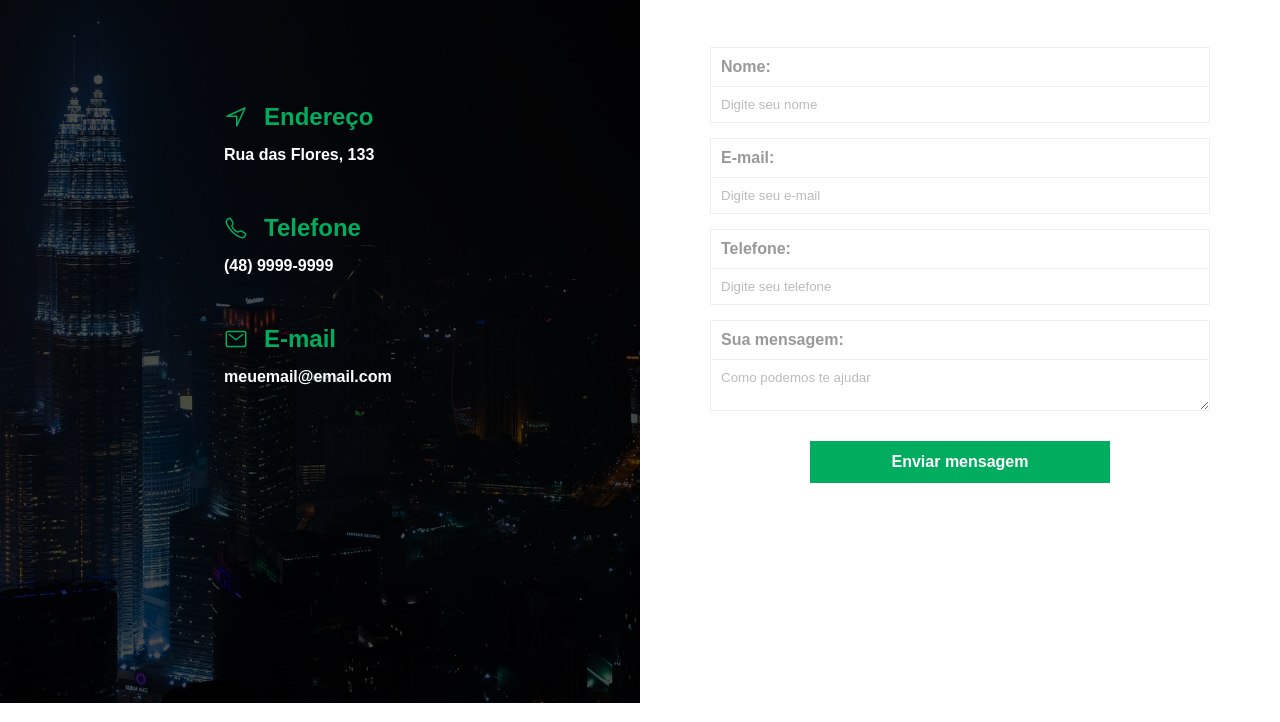
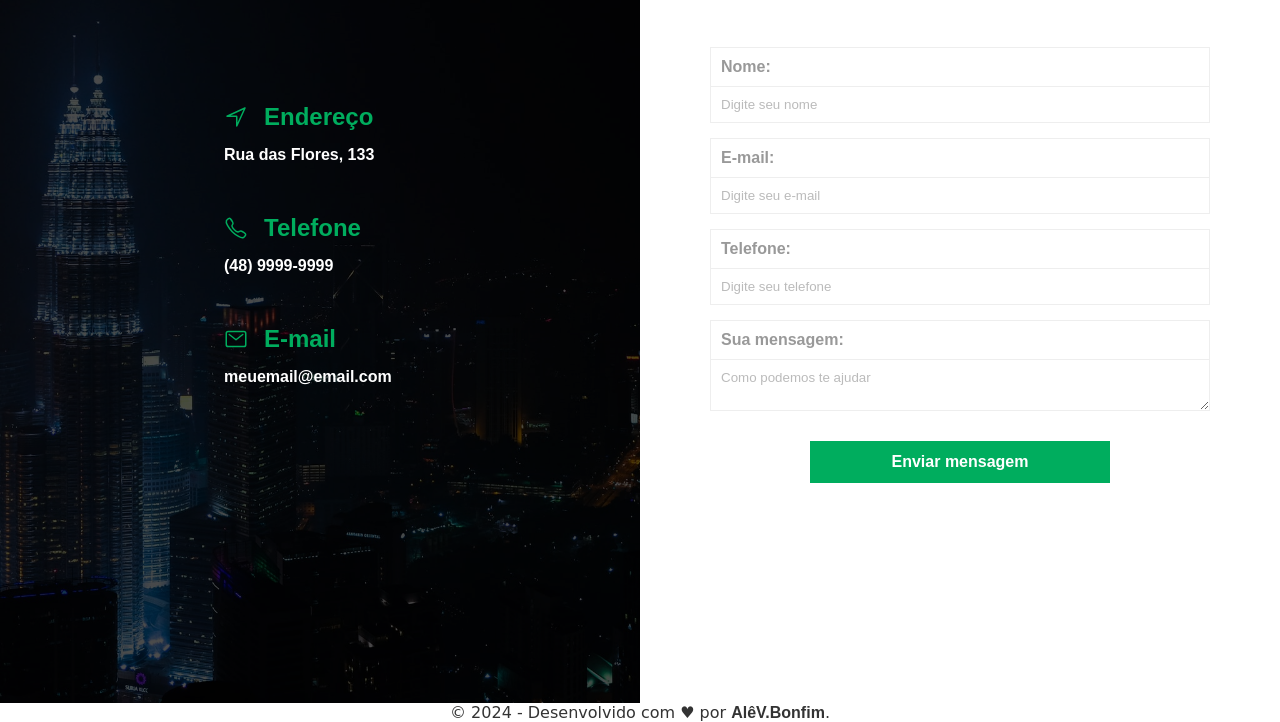
Before and after one commit to alevbonfim/pagina-contato, a plain HTML site: page index.html in a window 1280 px wide. Shown: the part 97-819 px from the top of the page. Drawn offline with nearby package versions, Linux system fonts and the light colour scheme.

Commit message:
alteraçao de teste

```diff
--- a/index.html
+++ b/index.html
@@ -36,6 +36,12 @@
         </form>
       </div>
     </div>
+    <div class="main-container bloco-2">
+      <div class="copyrigth">
+        <h5>&copy; 2024 - Desenvolvido com &hearts; por <strong>AlêV.Bonfim</strong>.</h5>
+      </div>
+    </div>
+
 
    <!-- <script src="https://unpkg.com/ionicons@5.1.2/dist/ionicons.js"></script>-->
    <script type="module" src="https://unpkg.com/ionicons@5.1.2/dist/ionicons/ionicons.esm.js"></script>
```
